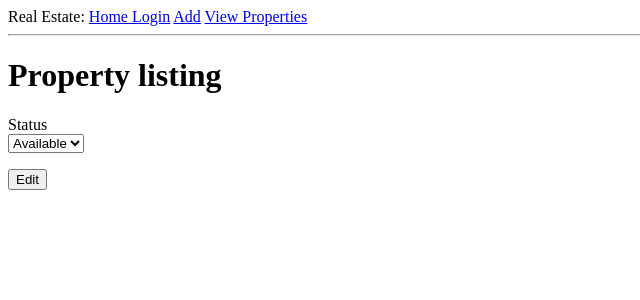
After one commit to noor188/Real-Estate, a Flask app: page /propertylisting in a window 1280 px wide. The commit adds this page. Shown: the top 300 px of the page, without its empty margins (0-640 px from the left). Run offline with Flask 3, Linux system fonts and the light colour scheme.

Commit message:
property listing html page

```diff
--- a/app/forms.py
+++ b/app/forms.py
@@ -30,3 +30,7 @@ class ApartmentForm(FlaskForm):
     rentable_storage_unit = SelectField(label='Rentable storage unit', choices=[('yes','Yes'),('no','No')], default='No')
     fully_renovated_house = SelectField(label='Fully renovated house', choices=[('yes','Yes'),('no','No')], default='No')
     submit                = SubmitField('Add')
+
+class PropertyListing(FlaskForm):
+    status = SelectField(label= 'Status', choices=[('available','Available'), ('sold', 'Sold'), ('rented','Rented')], default="Available")
+    submit = SubmitField('Edit')
--- a/app/routes.py
+++ b/app/routes.py
@@ -1,6 +1,6 @@
 from flask import render_template, redirect, flash, url_for
 from app import app
-from app.forms import LoginForm, PropertyForm, HouseForm, ApartmentForm
+from app.forms import LoginForm, PropertyForm, HouseForm, ApartmentForm, PropertyListing
 
 @app.route("/")
 @app.route("/index")
@@ -54,3 +54,10 @@ def apartment():
        flash('Add Apartment')
        return redirect(url_for('index'))
    return render_template('apartment.html', form=form)
+
+@app.route('/propertylisting', methods=['POST', 'GET'])
+def property_listing():
+   form = PropertyListing()
+   if form.validate_on_submit():
+        flash("updated status")
+   return render_template('property_listing.html', form= form)
--- a/app/templates/base.html
+++ b/app/templates/base.html
@@ -11,6 +11,7 @@
             <a href= {{ url_for('index')}}>Home </a>
             <a href= {{ url_for('login')}}>Login</a>
             <a href= {{ url_for('property')}}>Add</a>
+            <a href="{{ url_for('property_listing')}}">View Properties</a>
         </div>
         <hr>
         {% with messages = get_flashed_messages() %}
--- /dev/null
+++ b/app/templates/property_listing.html
@@ -0,0 +1,15 @@
+{% extends 'base.html' %}
+
+{% block content %}
+<h1>Property listing</h1>
+<form action="" method="POST" novalidate>
+    {{ form.hidden_tag() }}
+    <p>
+        {{ form.status.label}}<br>
+        {{ form.status()}}
+    </p>
+    <p>
+        {{ form.submit()}}
+    </p>
+</form>
+{% endblock %}
```
Also changed, not shown: realcorecli.runtimeconfig.json (added, +9 -0 lines), 2 other files.
